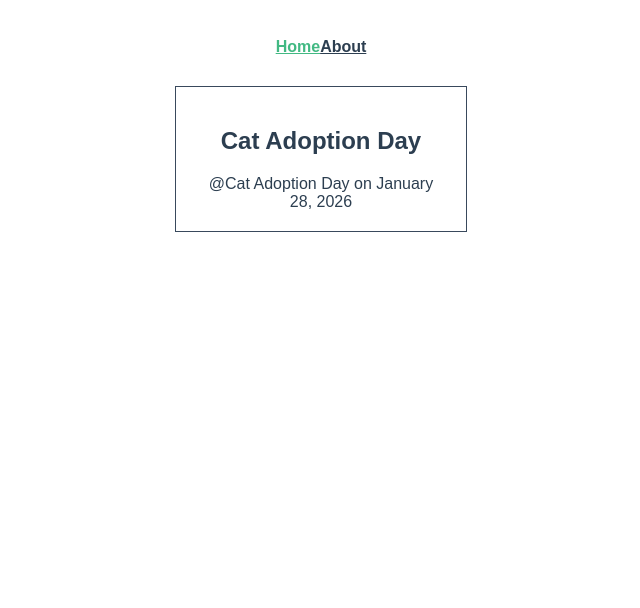
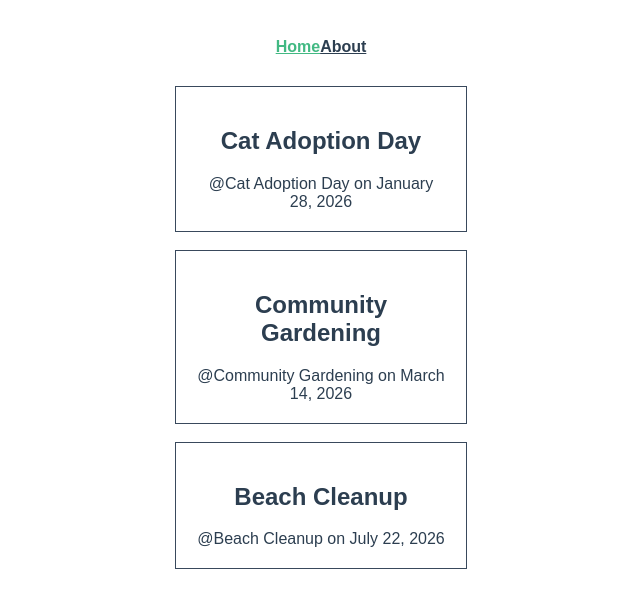
Before and after one commit to LinnLattYamxne/Component_Lab2, a Vue app in the folder compo_lab2/: page / in a window 1280 px wide. Shown: the top 608 px of the page, without its empty margins (319-959 px from the left). Built offline with nearby package versions, Linux system fonts and the light colour scheme; the HTML template or start-up script is replaced by a standard one.

Commit message:
three card 8.4

```diff
--- a/compo_lab2/src/components/EventCard.vue
+++ b/compo_lab2/src/components/EventCard.vue
@@ -1,19 +1,20 @@
 <script setup lang="ts">
 import { ref } from 'vue'
-// defineProps<{
-//   msg: string
-// }>()
-const event = ref({
-  id: 5928101,
-  category: 'animal welfare',
-  title: 'Cat Adoption Day',
-  description: 'Find your new feline friend at this event.',
-  location: 'Moew Town',
-  date: 'January 28, 2026',
-  time: '12:00',
-  petsAllowed: true,
-  organizer: 'Kat Laydee'
-})
+import type { Event } from '@/types'
+defineProps<{
+  event: Event
+}>()
+// const: event = ref({
+//   id:  5928101,
+//   category: 'animal welfare',
+//   title: 'Cat Adoption Day',
+//   description: 'Find your new feline friend at this event.',
+//   location: 'Meow Town',
+//   date: 'January 28, 2026',
+//   time: '12:00',
+//   petsAllowed: true,
+//   organizer: 'Kat Laydee'
+// })
 </script>
 
 <template>
--- /dev/null
+++ b/compo_lab2/src/types.ts
@@ -0,0 +1,11 @@
+export interface Event {
+    id: number
+    category: string
+    title: string
+    description: string
+    location: string
+    date: string
+    time: string
+    petsAllowed: boolean
+    organizer: string
+}
--- a/compo_lab2/src/views/HomeView.vue
+++ b/compo_lab2/src/views/HomeView.vue
@@ -1,9 +1,47 @@
 <script setup lang="ts">
 import EventCard from '@/components/EventCard.vue'
+import type { Event } from '@/types'
+import { ref } from 'vue'
+
+const events = ref<Event[]>([
+  {
+  id:  5928101,
+  category: 'animal welfare',
+  title: 'Cat Adoption Day',
+  description: 'Find your new feline friend at this event.',
+  location: 'Meow Town',
+  date: 'January 28, 2026',
+  time: '12:00',
+  petsAllowed: true,
+  organizer: 'Kat Laydee'
+  },
+  {
+    id:  458797,
+  category: 'food',
+  title: 'Community Gardening',
+  description: 'Join us as we tend to the community edible plants.',
+  location: 'Flora City',
+  date: 'March 14, 2026',
+  time: '10:00',
+  petsAllowed: true,
+  organizer: 'Fern Pollin'
+  },
+  {
+    id:  8419988,
+  category: 'sustainability',
+  title: 'Beach Cleanup',
+  description: 'Help pick up trash along the shore.',
+  location: 'Playa Del Carmen',
+  date: 'July 22, 2026',
+  time: '11:00',
+  petsAllowed: false,
+  organizer: 'Carey Wales'
+  }
+])
 </script>
 
 <template>
   <div class="home">
-    <eventCard />
+    <EventCard v-for="event in events" :key="event.id" :event="event" />
   </div>
 </template>
```
